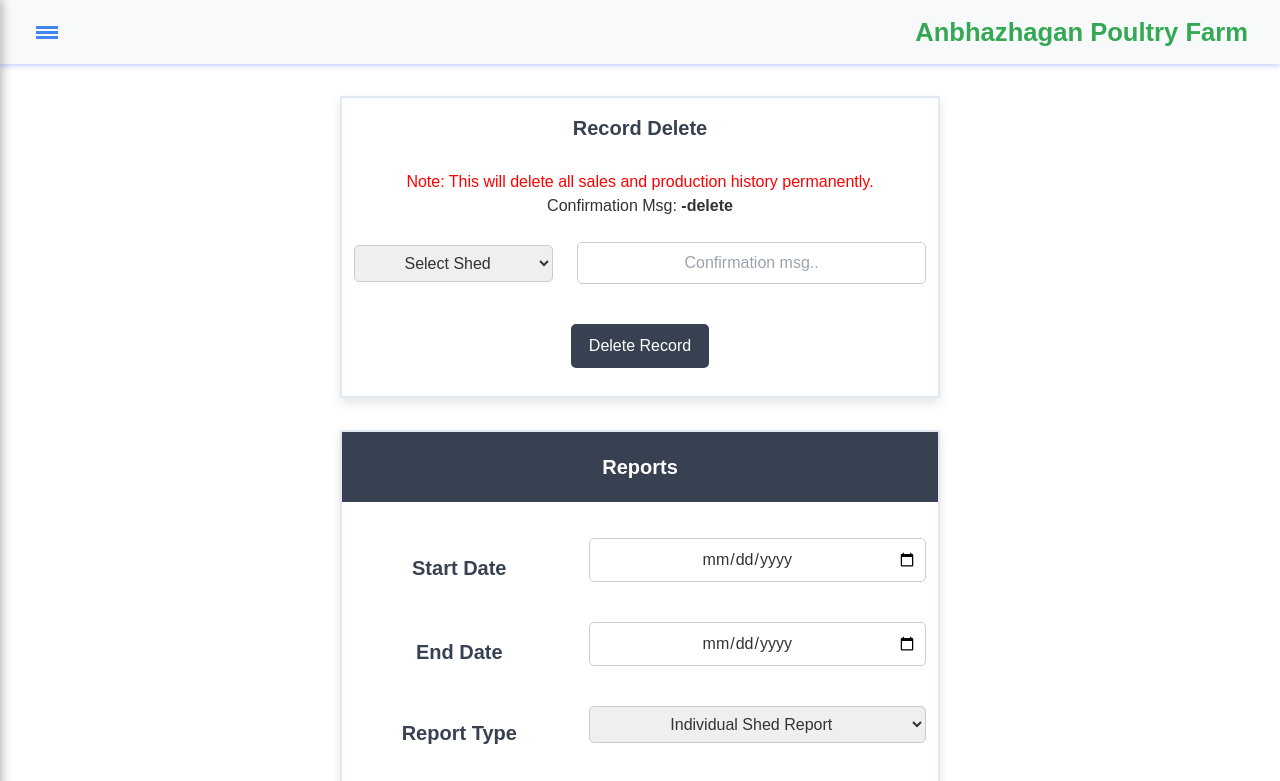
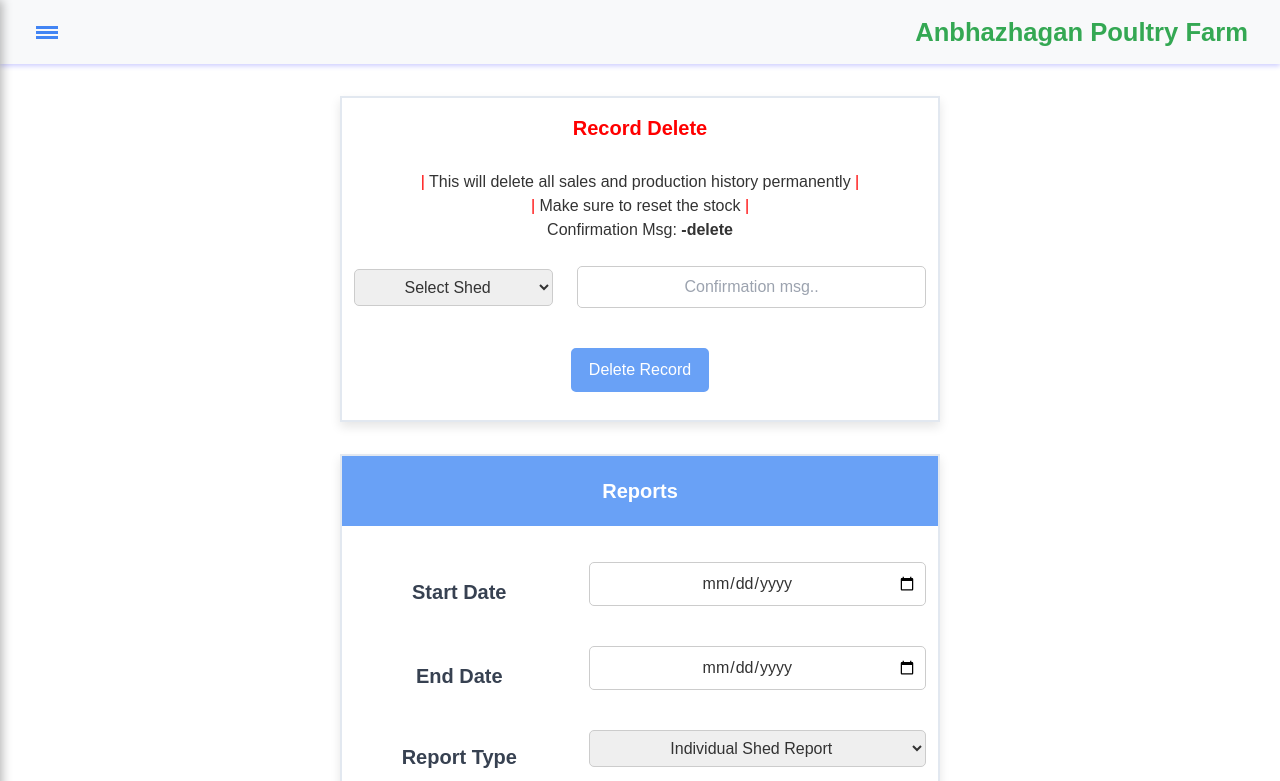
Before and after one commit to GokulKumar2003/Poultry-Farm-Front-End, a React (Vite) app: page /report in a window 1280 px wide. Shown: the top 781 px of the page. Built offline with nearby package versions, Linux system fonts and the light colour scheme; sample sign-in values are in the browser's storage.

Commit message:
UI changes

```diff
--- a/src/components/Dashboard.jsx
+++ b/src/components/Dashboard.jsx
@@ -319,9 +319,9 @@
         },
         body: JSON.stringify({shedId, birdsCnt, batchStartDate}),
         });
-        toast.success("Reset successful..", {
+        toast.success("Reset successful. Stock updation for the previous batch is now not possible from now.", {
           position: "top-right",
-          autoClose: 1000,
+          autoClose: 3000,
           theme: "dark",
         });
     }
@@ -338,8 +338,13 @@
     <>
       <table className="tableStyle">
         <tr >
-          <td className="subHeaderStyle" colSpan={3}>
+          <td style={{color: 'red'}} className="subHeaderStyle" colSpan={3}>
               Stock Reset
+          </td>
+        </tr>
+        <tr>
+          <td className="cellStyle" colSpan={3}>
+            <p><span style={{color: 'red'}}>|</span> Stock of the current batch will be reset and can't be updated further <span style={{color: 'red'}}>|</span></p>
           </td>
         </tr>
         <tr>
--- a/src/components/DownloadReport.jsx
+++ b/src/components/DownloadReport.jsx
@@ -45,9 +45,9 @@
         },
         body: JSON.stringify({shedId}),
         });
-        toast.success("Records deleted..", {
+        toast.success("Records deleted.. Make sure to reset the respective shed stock..", {
           position: "top-right",
-          autoClose: 1000,
+          autoClose: 3000,
           theme: "dark",
         });
     }
@@ -64,13 +64,14 @@
     <>
       <table className="report-tableStyle">
         <tr >
-          <td className="subHeaderStyle" colSpan={2}>
+          <td style={{color: 'red'}} className="subHeaderStyle" colSpan={2}>
               Record Delete
           </td>
         </tr>
         <tr>
           <td className="cellStyle" colSpan={2}>
-            <p style={{color: 'red'}}>Note: This will delete all sales and production history permanently.</p>
+            <p><span style={{color: 'red'}}>|</span> This will delete all sales and production history permanently <span style={{color: 'red'}}>|</span></p>
+            <p><span style={{color: 'red'}}>|</span> Make sure to reset the stock <span style={{color: 'red'}}>|</span></p>
             <p>Confirmation Msg: <b>{""+shed+"-delete"}</b></p>
           </td>
         </tr>
--- a/src/styles/style.css
+++ b/src/styles/style.css
@@ -33,7 +33,7 @@
   background: white;
   padding: 0 5px;
   font-size: 14px;
-  color: #1E3A8A;
+  color: #5F6368;
 }
 
 .show_pwd_label {
@@ -62,18 +62,18 @@
 
 button {
   width: auto; /* Flexible width */
-  background-color: #374151;
+  background-color: #69A1F6;
   color: white;
   font-size: 1rem;
   padding: 0.5em 1em;
-  border: 2px solid #374151;
+  border: 2px solid #69A1F6;
   cursor: pointer;
   transition: background-color 0.3s ease, color 0.3s ease;
 }
 
 button:hover {
   background-color: white;
-  color: #374151;
+  color: #69A1F6;
 }
 
 .dateInput {
@@ -145,7 +145,7 @@
 .headerStyle {
   padding: 1em;
   text-align: center;
-  background-color: #374151;
+  background-color: #69A1F6;
   color: #fff;
   font-weight: bold;
   font-size: 1.25rem;
@@ -154,7 +154,7 @@
 .dashboard-title {
   padding: 1em;
   text-align: center;
-  background-color: #374151;
+  background-color: #69A1F6;
   color: #fff;
   font-weight: bold;
   font-size: 1rem;
@@ -163,7 +163,7 @@
 .dashboard-subheader {
   padding: 1em;
   text-align: center;
-  color: #374151;
+  color: #4285F4;
   font-weight: bold;
   font-size: 1rem;
 }
@@ -171,7 +171,7 @@
 .chick-dashboard-title {
   padding: 1em;
   text-align: center;
-  background-color: #374151;
+  background-color: #69A1F6;
   color: #fff;
   font-weight: bold;
   font-size: 1rem;
@@ -180,7 +180,7 @@
 .chick-dashboard-subheader {
   padding: 1em;
   text-align: center;
-  color: #374151;
+  color: #69A1F6;
   font-weight: bold;
   font-size: 1rem;
 }
@@ -188,7 +188,7 @@
 .report-title {
   padding: 1em;
   text-align: center;
-  color: #374151;
+  color: #69A1F6;
   font-weight: bold;
   font-size: 1rem;
 }
@@ -217,11 +217,11 @@
 }
 
 .even-row {
-  background-color: #f1f5f9; /* Light background for even rows */
+  background-color: #FFFFFF; /* Light background for even rows */
 }
 
 .odd-row {
-  background-color: #e2e8f0; /* Slightly darker background for odd rows */
+  background-color: #E3F2FD; /* Slightly darker background for odd rows */
 }
 
 /* Navbar Styles */
```
